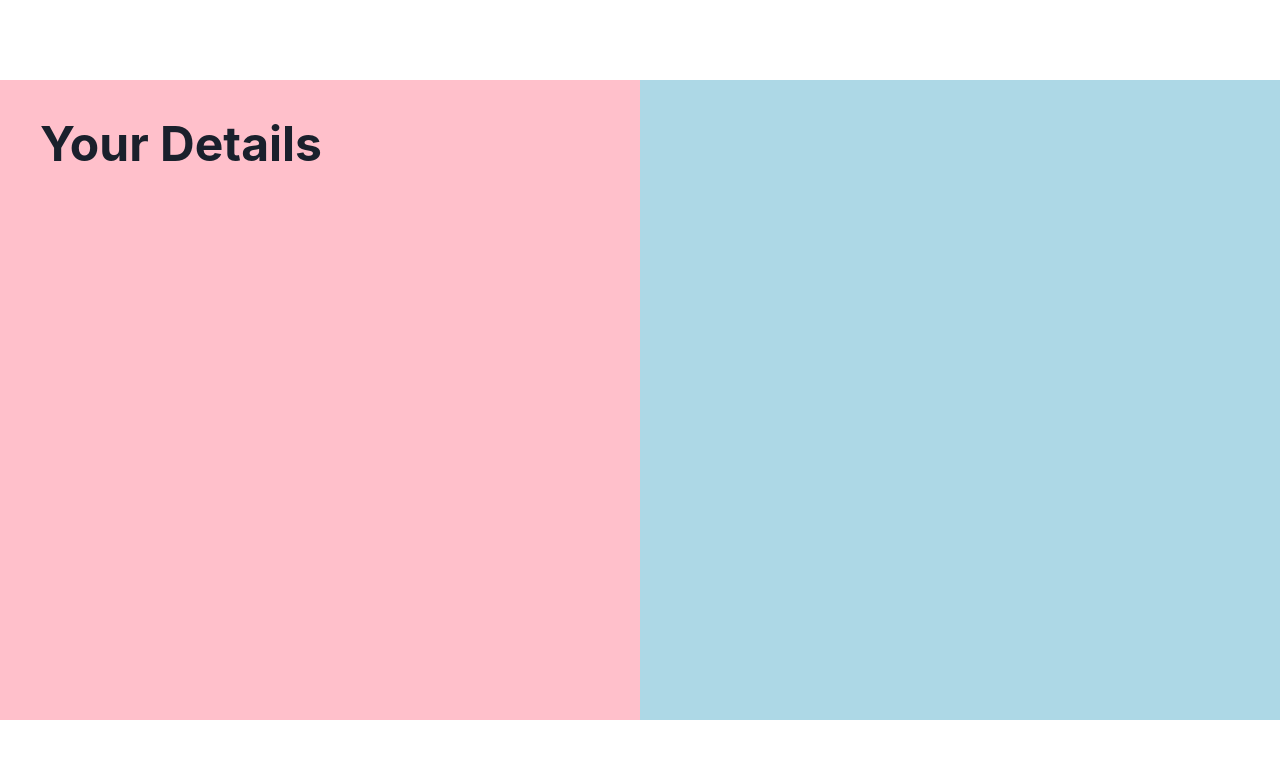
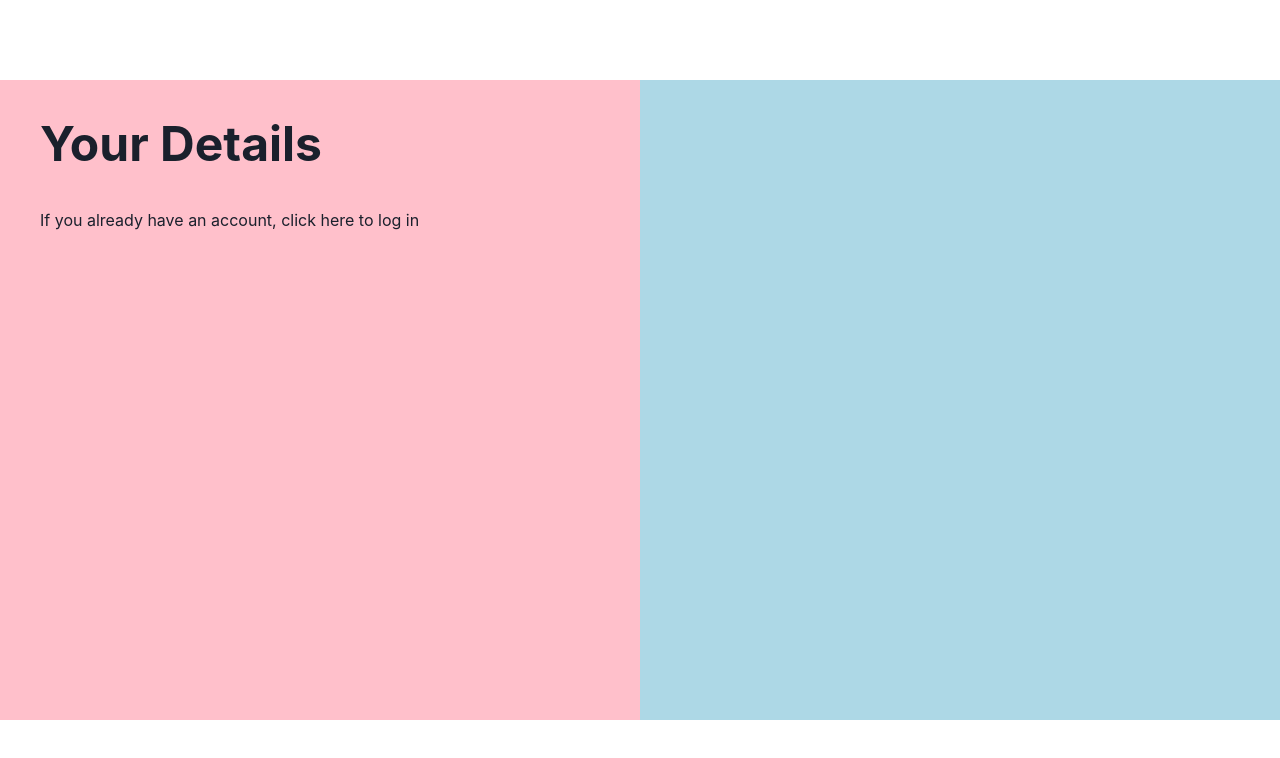
Before and after one commit to maugares/chakraui-egghead-tutorial, a Next.js app: page / in a window 1280 px wide. Shown: the top 758 px of the page. Built offline with nearby package versions, Linux system fonts and the light colour scheme.

Commit message:
Add text component

```diff
--- a/src/Details.tsx
+++ b/src/Details.tsx
@@ -1,4 +1,4 @@
-import { Heading, VStack } from '@chakra-ui/react'
+import { Heading, Text, VStack } from '@chakra-ui/react'
 
 const Details = () => (
   <VStack
@@ -12,6 +12,9 @@ const Details = () => (
     <Heading size='2xl'>
       Your Details
     </Heading>
+    <Text>
+      If you already have an account, click here to log in
+    </Text>
   </VStack>
 )
 
```
